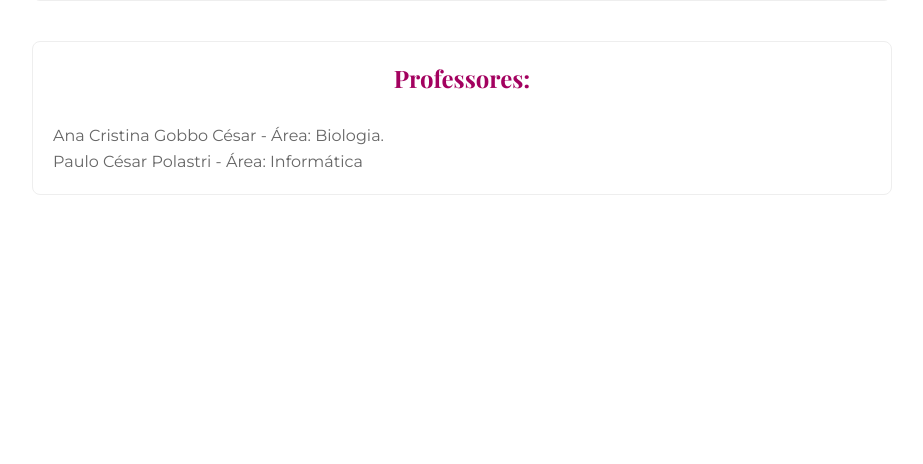
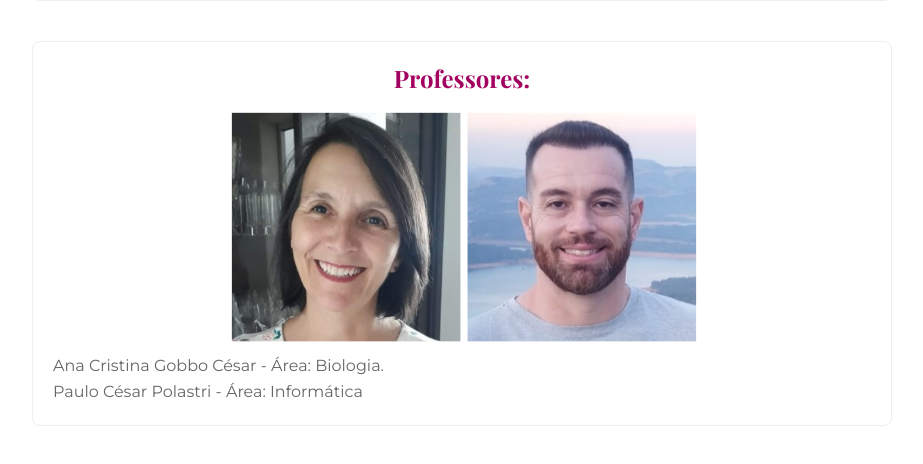
Before and after one commit to Mariane-8912/Nossa-Maquete-de-c-lula, a plain HTML site: page integrantes.html in a window 1280 px wide. Shown: the part 2494-2958 px from the top of the page, without its empty margins (178-1101 px from the left). Before the commit the page ends 2809 px from the top, so only its background shows below. Drawn offline with nearby package versions, Linux system fonts and the light colour scheme; a web font is replaced by a local one.

Commit message:
Update integrantes.html
ajuste final da página

```diff
--- a/integrantes.html
+++ b/integrantes.html
@@ -53,9 +53,9 @@
 
         <section>
           <h2>Professores:</h2>
-          <img scr="./images/professores.png" class="fotoProfessores">
-          <p class="pProfessores">Ana Cristina Gobbo César - Área: Biologia. </p>
-          <p class="pProfessores">Paulo César Polastri - Área: Informática</p>
+          <img src="./images/professores.png" class="fotoProfessores">
+          <p class="pProfessores">Ana Cristina Gobbo César - Área: Biologia.</p>
+          <p class="pPorfessores">Paulo César Polastri - Área: Informática </p>
          </section>
     </main>
 
```
